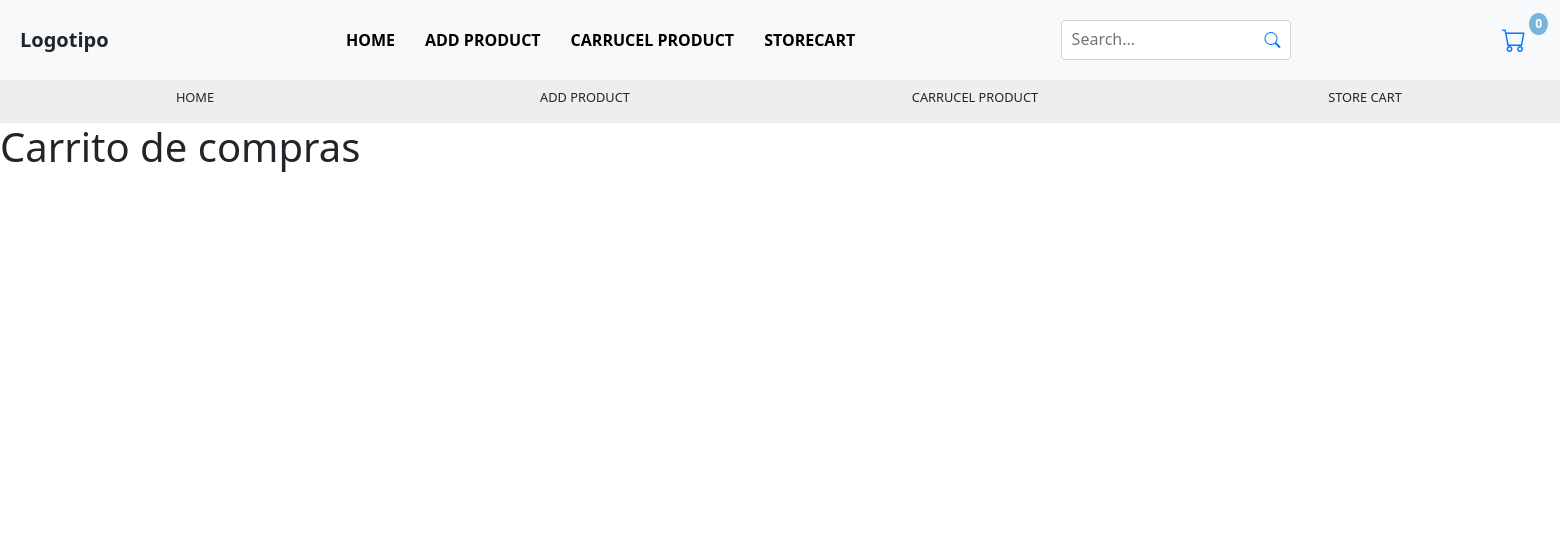
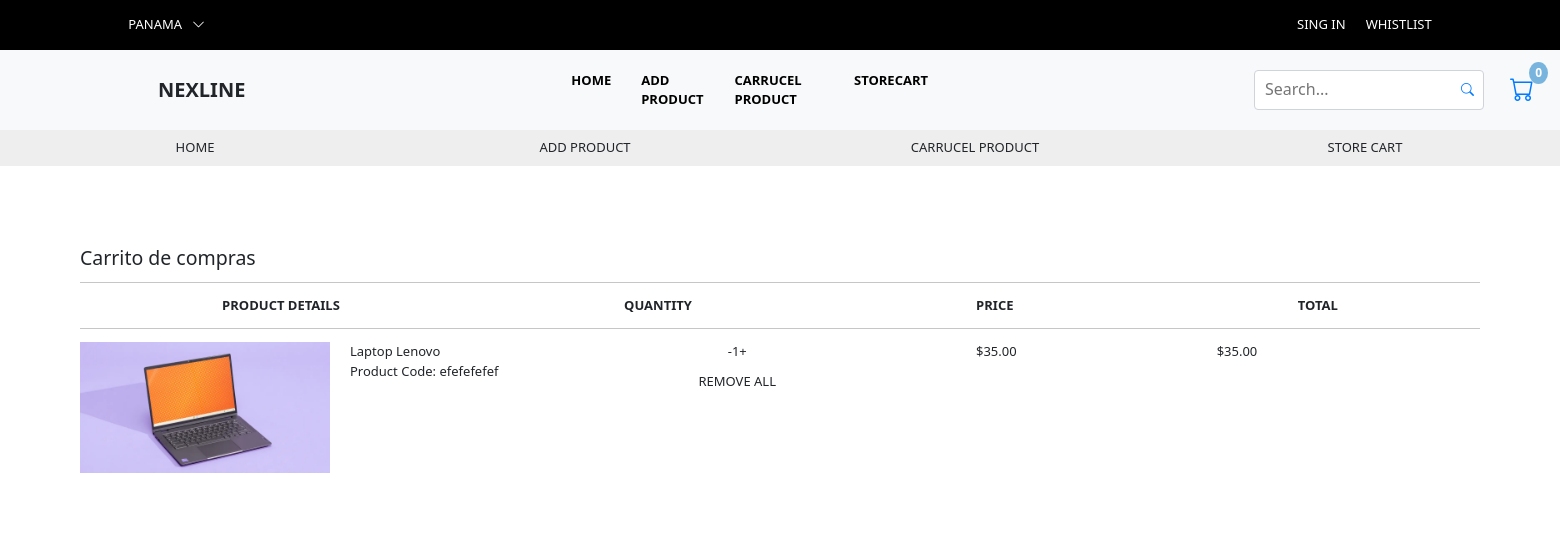
Before and after one commit to Anell-dev/php-boostrap-shopping-cart, a PHP site: page /php-boostrap-shopping-cart/views/storecar.php in a window 1560 px wide. Shown: the top 552 px of the page. Run offline with PHP 8.4, Linux system fonts and the light colour scheme.

Commit message:
adding logic for cart, also more styles

```diff
--- a/assets/css/carrito.css
+++ b/assets/css/carrito.css
@@ -0,0 +1,47 @@
+* {
+  font-size: small;
+}
+
+.container-shopping-cart {
+  /* display: flex; */
+  padding: 80px;
+
+  p {
+    margin: 0;
+    padding: 0;
+  }
+}
+
+.container-header-shopping-cart {
+  display: flex;
+  justify-content: space-around;
+  font-weight: bold;
+}
+
+hr {
+  color: rgb(28, 28, 28);
+}
+
+.container-product-details {
+  display: flex;
+  /* justify-content: space-around; */
+  gap: 200px;
+  img {
+    width: 250px;
+  }
+}
+
+.container-img-and-details {
+  display: flex;
+  gap: 20px;
+}
+
+.container-quantity {
+  display: flex;
+  align-items: center;
+  flex-direction: column;
+  gap: 10px;
+}
+.container-add-amount-remove {
+  display: flex;
+}
--- a/assets/css/navbar.css
+++ b/assets/css/navbar.css
@@ -1,20 +1,55 @@
+.conatiner-up-to-navbar {
+  display: flex;
+  justify-content: center;
+  align-items: center;
+  gap: 70%;
+  background-color: black;
+  color: white;
+  height: 50px;
+  font-size: small;
+
+  div {
+    display: flex;
+    gap: 20px;
+  }
+
+  div:first-child {
+    gap: 10px;
+    margin: 0;
+  }
+
+  p {
+    margin: 0;
+    padding: 0;
+  }
+}
+
 .container__principal-nav {
   display: flex;
-  justify-content: space-between; /* Para alinear logotipo a la izquierda y elementos de búsqueda/carrito a la derecha */
   align-items: center;
   padding: 20px;
+  gap: 326px;
+  padding-left: 158px;
   background-color: #f8f9fa;
+}
+
+.container-for-center {
+  display: flex;
+  justify-content: center;
 }
 
 .container__logotipe {
   font-size: 20px;
   font-weight: bold;
+  margin: 0;
+  padding: 0;
 }
 
 .container__nav-list {
   display: flex;
   list-style: none;
   gap: 30px;
+  padding-left: 0;
   margin: 0;
 }
 
@@ -26,6 +61,12 @@
 
 .container__nav-items a:hover {
   color: #007bff;
+}
+
+.container-barSearch-and-cart {
+  display: flex;
+  justify-content: space-around;
+  gap: 20px;
 }
 
 .search-container {
@@ -68,7 +109,6 @@
 
 .cart-button i {
   font-size: 24px;
-  margin-right: 8px;
 }
 
 /* Estilo para el contador del carrito */
@@ -92,10 +132,12 @@
 .container__section-items {
   width: 100%;
   padding: 10px;
+  text-align: center;
+  align-content: center;
 }
-.container__section-items h3 {
-  text-align: center;
-  font-size: 0.8em;
+.container__section-items h6 {
+  margin: 0;
+  padding: 0;
 }
 
 @media (max-width: 768px) {
--- a/includes/navbar.php
+++ b/includes/navbar.php
@@ -1,7 +1,18 @@
+<div class="conatiner-up-to-navbar">
+    <div>
+        <p>PANAMA</p>
+        <i class="bi bi-chevron-down"></i>
+    </div>
+    <div>
+        <p>SING IN</p>
+        <p>WHISTLIST</p>
+    </div>
+</div>
+
 <nav class="container__principal-nav">
-    <div class="container__logotipe">
-        Logotipo
-    </div>
+    <p class="container__logotipe">
+        NEXLINE
+    </p>
 
     <ul class="container__nav-list">
         <li class="container__nav-items">
@@ -23,6 +34,7 @@
         </li>
     </ul>
 
+    <div class="container-barSearch-and-cart">
         <div class="search-container">
             <input type="text" class="search-input" placeholder="Search...">
             <i class="bi bi-search search-icon"></i> <!-- Icono de búsqueda -->
@@ -36,19 +48,20 @@
                 <span class="cart-count">0</span> <!-- Contador -->
             </button>
         </div>
+    </div>
 </nav>
 
 <div class="container__principal-section">
     <div id="home" class="container__section-items">
-        <h3>HOME</h3>
+        <h6>HOME</h6>
     </div>
     <div id="add-product" class="container__section-items">
-        <h3>ADD PRODUCT</h3>
+        <h6>ADD PRODUCT</h6>
     </div>
     <div id="carrusel-product" class="container__section-items">
-        <h3>CARRUCEL PRODUCT</h3>
+        <h6>CARRUCEL PRODUCT</h6>
     </div>
     <div id="store-card" class="container__section-items">
-        <h3>STORE CART</h3>
+        <h6>STORE CART</h6>
     </div>
 </div>
--- a/views/storecar.php
+++ b/views/storecar.php
@@ -2,21 +2,60 @@
 <html lang="en">
 
 <head>
-    <title>Edwin Gonzales -Page</title>
+    <title>Cart</title>
     <meta charset="utf-8" />
     <meta name="viewport" content="width=device-width, initial-scale=1, shrink-to-fit=no" />
+
     <link href="https://cdn.jsdelivr.net/npm/bootstrap@5.3.2/dist/css/bootstrap.min.css" rel="stylesheet" integrity="sha384-T3c6CoIi6uLrA9TneNEoa7RxnatzjcDSCmG1MXxSR1GAsXEV/Dwwykc2MPK8M2HN" crossorigin="anonymous" />
     <link href="https://cdn.jsdelivr.net/npm/bootstrap@5.3.2/dist/css/bootstrap.min.css" rel="stylesheet" />
     <link rel="stylesheet" href="https://cdn.jsdelivr.net/npm/bootstrap-icons/font/bootstrap-icons.css">
+
+    <link rel="stylesheet" href="../assets/css/carrito.css">
     <link rel="stylesheet" href="../assets/css/navbar.css">
-    <link rel="stylesheet" href="../assets/css/carrito.css">
 </head>
 
 <body>
     <?php require("../includes/navbar.php"); ?>
 
-    <h1>Carrito de compras</h1>
+    <div class="container-shopping-cart">
+        <h4>Carrito de compras</h4>
 
+        <hr>
+        <div class="container-header-shopping-cart">
+            <p>PRODUCT DETAILS</p>
+            <p>QUANTITY</p>
+            <p>PRICE</p>
+            <p>TOTAL</p>
+        </div>
+        <hr>
+
+        <div class="container-product-details">
+            <div class="container-img-and-details">
+                <img src="../assets/img/laptops-2048px-8826.webp" alt="" srcset="">
+                <div>
+                    <p>Laptop Lenovo</p>
+                    <p></p>
+                    <p></p>
+                    <p>Product Code: efefefefef</p>
+                </div>
+            </div>
+            <div class="container-quantity">
+                <div class="container-add-amount-remove">
+                    <p>-</p>
+                    <p>1</p>
+                    <p>+</p>
+                </div>
+                <p>REMOVE ALL</p>
+            </div>
+            <div>
+                <p>$35.00</p>
+            </div>
+            <div>
+                <p>$35.00</p>
+            </div>
+        </div>
+
+    </div>
 
 
 
```
Also changed, not shown: assets/img/laptops-2048px-8826.webp (added). Lines whose indentation alone changed are shown as unchanged.
